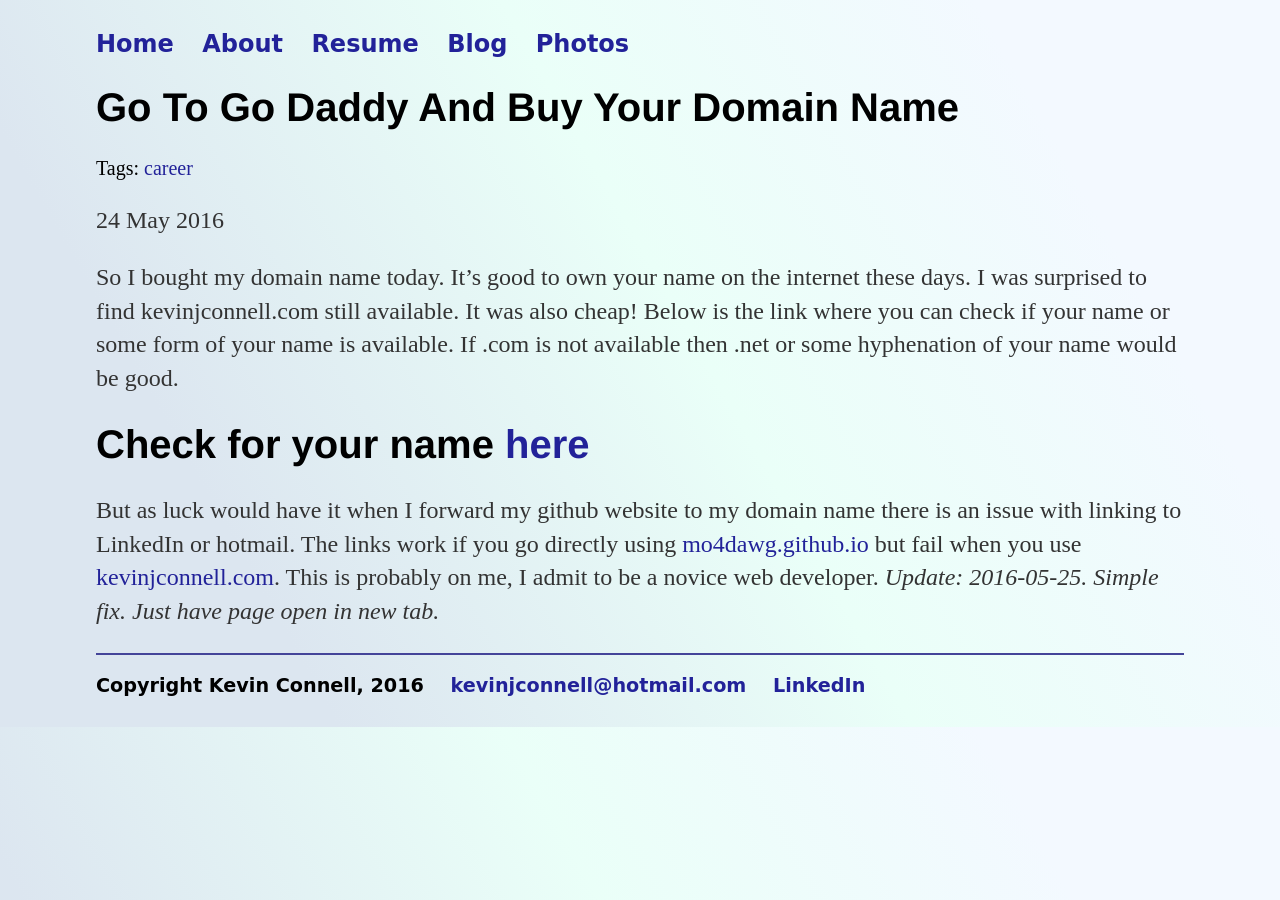
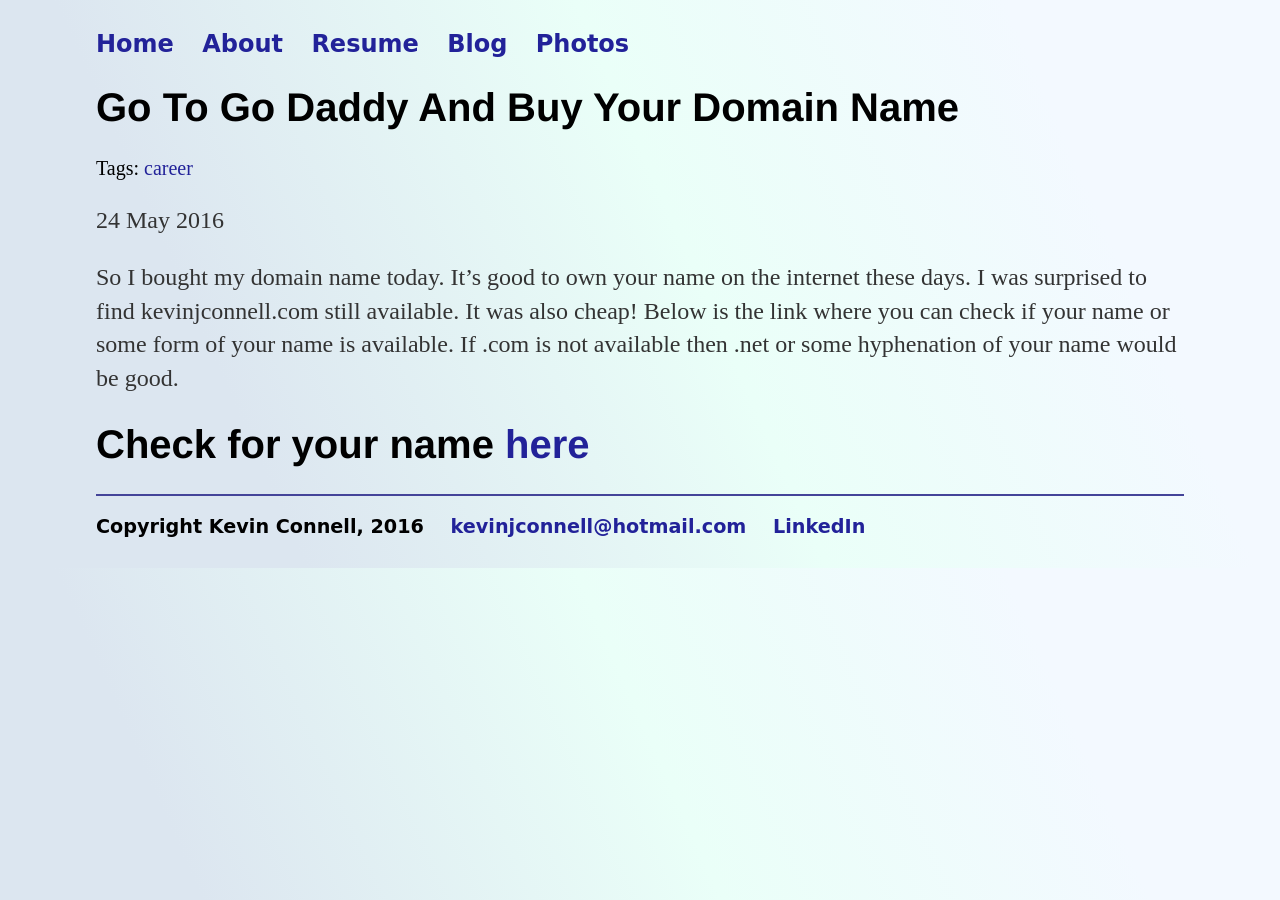
Before and after one commit to mo4dawg/mo4dawg.github.io, a Jekyll site: the page built from _posts/2016-05-24-go-daddy-broke-my-links.md, in a window 1280 px wide. Built offline with Jekyll 4.4.1, drawn with Linux system fonts in a browser that asks for light colours.

Commit message:
Update 2016-05-24-go-daddy-broke-my-links.md

```diff
--- a/_posts/2016-05-24-go-daddy-broke-my-links.md
+++ b/_posts/2016-05-24-go-daddy-broke-my-links.md
@@ -10,5 +10,3 @@ published: true
 So I bought my domain name today.  It's good to own your name on the internet these days.  I was surprised to find kevinjconnell.com still available.  It was also cheap!  Below is the link where you can check if your name or some form of your name is available.  If .com is not available then .net or some hyphenation of your name would be good.
 
 # Check for your name [here](https://www.godaddy.com/offers/default.aspx?isc=cjc99com&tmskey=1dom_03&cvosrc=affiliate.cj.7790004)
-
-But as luck would have it when I forward my github website to my domain name there is an issue with linking to LinkedIn or hotmail.  The links work if you go directly using [mo4dawg.github.io](http://mo4dawg.github.io) but fail when you use [kevinjconnell.com](http://www.kevinjconnell.com).  This is probably on me, I admit to be a novice web developer. *Update: 2016-05-25.  Simple fix.  Just have page open in new tab.*
```
